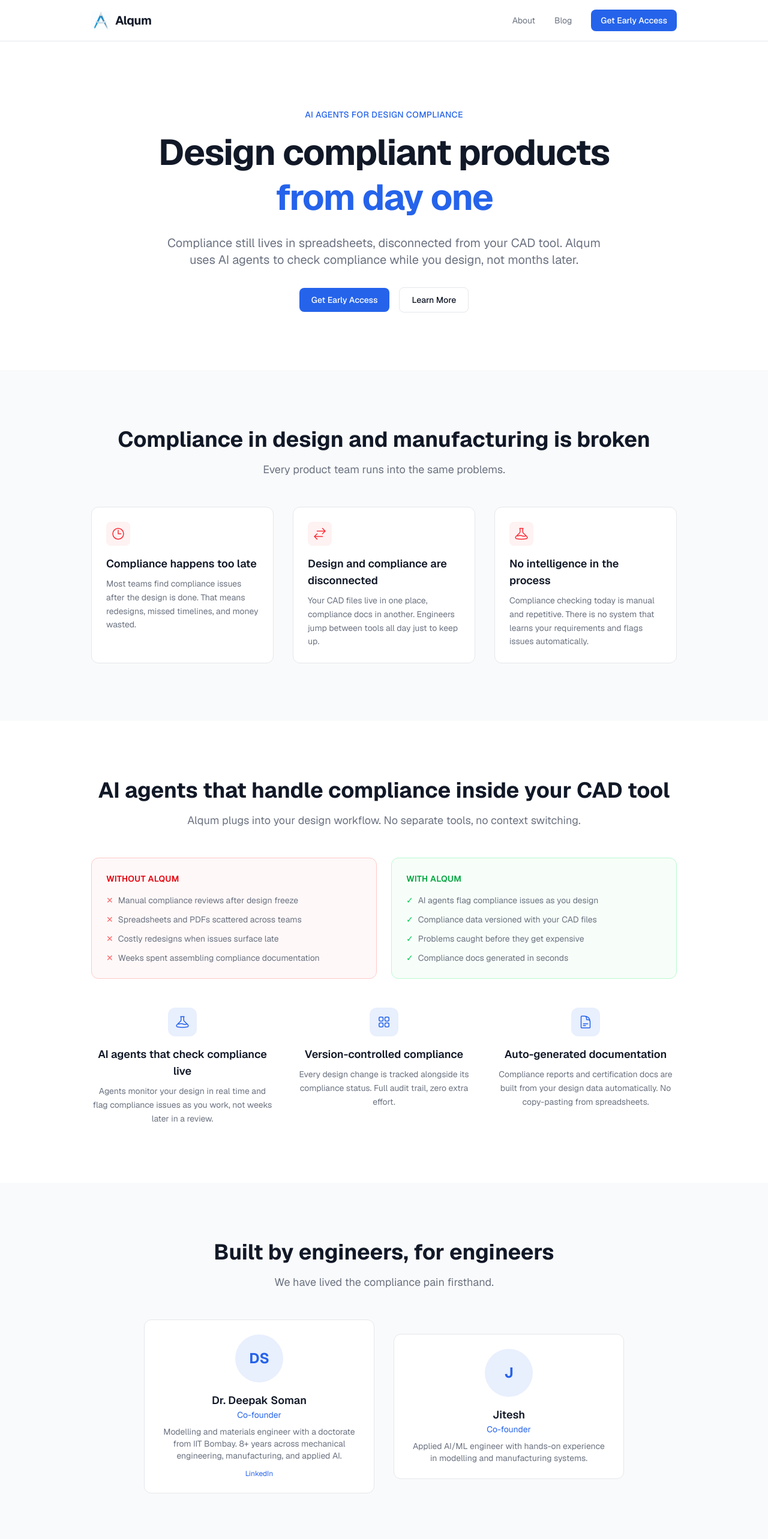
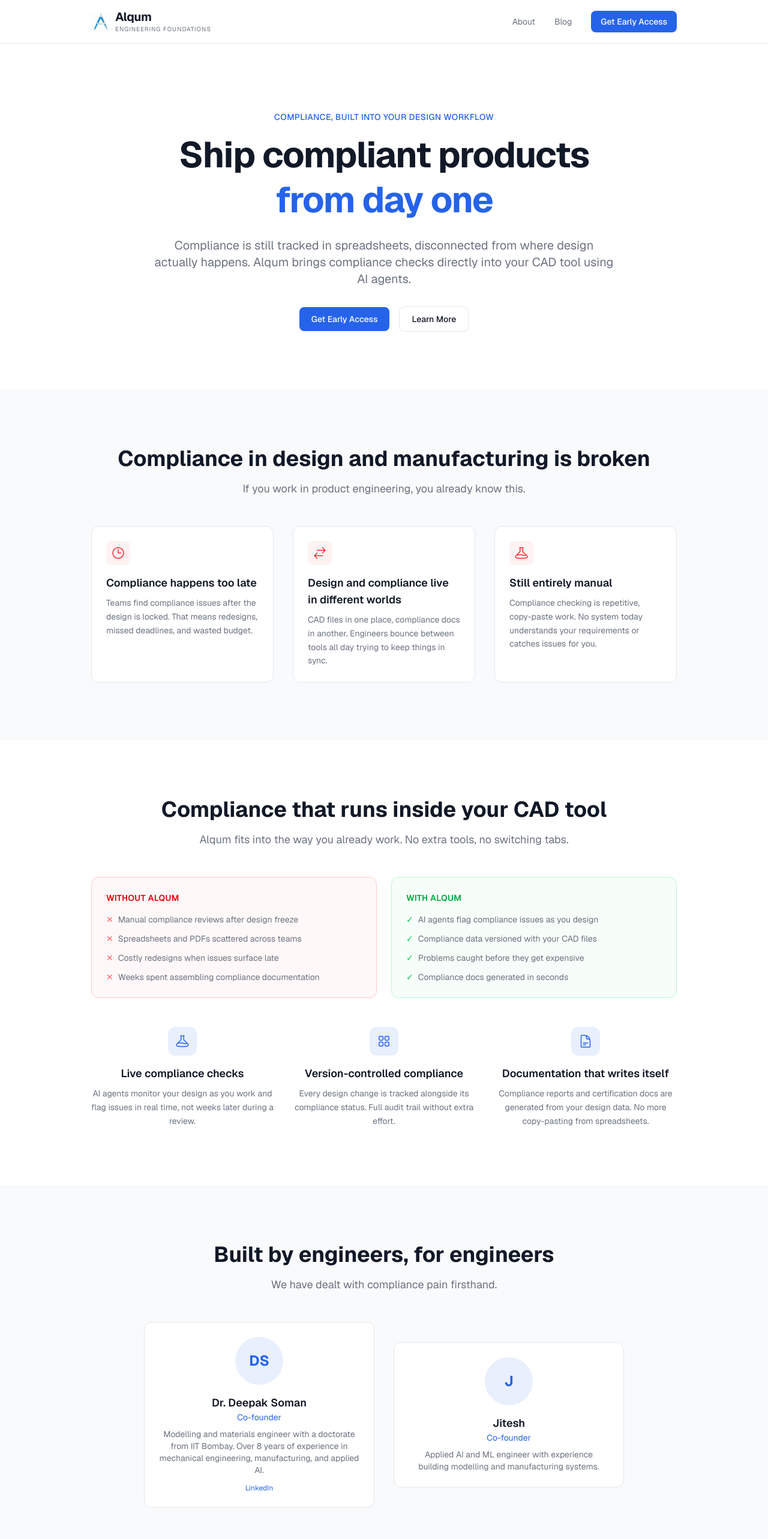
Before and after one commit to Alqum-web/alqum-web, a Next.js app: page / in a window 1280 px wide. Shown: the top 2566 px of the page at 60% size. Built offline with nearby package versions, Linux system fonts and the light colour scheme.

Commit message:
small improvements

```diff
--- a/src/app/about/page.tsx
+++ b/src/app/about/page.tsx
@@ -10,14 +10,14 @@
   {
     name: "Dr. Deepak Soman",
     role: "Co-founder",
-    bio: "Modelling and materials engineer with a doctorate from IIT Bombay. 8+ years in mechanical engineering, manufacturing, and applied AI.",
+    bio: "Modelling and materials engineer with a doctorate from IIT Bombay. Over 8 years of experience in mechanical engineering, manufacturing, and applied AI.",
     linkedin: "https://www.linkedin.com/in/deepak-soman-608b8566/",
     initials: "DS",
   },
   {
     name: "Jitesh",
     role: "Co-founder",
-    bio: "Applied AI/ML engineer with hands-on experience in modelling and manufacturing systems.",
+    bio: "Applied AI and ML engineer with experience building modelling and manufacturing systems.",
     linkedin: null,
     initials: "J",
   },
@@ -34,21 +34,21 @@
         <div className="mt-6 space-y-4 text-muted leading-relaxed">
           <p>
             Compliance slows down every design and manufacturing team. Engineers
-            spend too much of their week on compliance documentation when they
-            should be designing. And when compliance issues show up late, the
-            result is costly redesigns and delayed production.
+            spend hours on compliance documentation when they should be
+            designing. When issues surface late, the result is redesigns,
+            delays, and wasted budget.
           </p>
           <p>
-            We believe compliance should be part of the design process from the
+            We think compliance should be part of the design process from the
             start. Alqum uses AI agents to validate compliance directly inside
-            your CAD workflow, catching issues in real time and generating
-            documentation automatically.
+            the CAD workflow, catching issues in real time and generating
+            documentation as you go.
           </p>
           <p>
-            Long term, we want to build the collaboration and lifecycle management
-            platform for product engineering. Think GitHub meets Cursor, but for
-            CAD. We are starting with compliance because it is the most painful
-            and most neglected part of the process.
+            Longer term, we want to build the collaboration and lifecycle
+            management platform for product engineering. We are starting with
+            compliance because it is the most painful and most neglected part
+            of the process.
           </p>
         </div>
       </section>
--- a/src/components/home/CTA.tsx
+++ b/src/components/home/CTA.tsx
@@ -9,7 +9,7 @@
         </h2>
         <p className="mt-4 text-blue-100 md:text-lg">
           We are building Alqum for design and manufacturing teams
-          who are tired of compliance slowing them down. Join the waitlist.
+          who are tired of compliance slowing them down.
         </p>
         <div className="mt-8">
           <Button
--- a/src/components/home/Founders.tsx
+++ b/src/components/home/Founders.tsx
@@ -4,14 +4,14 @@
   {
     name: "Dr. Deepak Soman",
     role: "Co-founder",
-    bio: "Modelling and materials engineer with a doctorate from IIT Bombay. 8+ years across mechanical engineering, manufacturing, and applied AI.",
+    bio: "Modelling and materials engineer with a doctorate from IIT Bombay. Over 8 years of experience in mechanical engineering, manufacturing, and applied AI.",
     linkedin: "https://www.linkedin.com/in/deepak-soman-608b8566/",
     initials: "DS",
   },
   {
     name: "Jitesh",
     role: "Co-founder",
-    bio: "Applied AI/ML engineer with hands-on experience in modelling and manufacturing systems.",
+    bio: "Applied AI and ML engineer with experience building modelling and manufacturing systems.",
     linkedin: null,
     initials: "J",
   },
@@ -26,7 +26,7 @@
             Built by engineers, for engineers
           </h2>
           <p className="mt-4 text-muted md:text-lg">
-            We have lived the compliance pain firsthand.
+            We have dealt with compliance pain firsthand.
           </p>
         </div>
 
--- a/src/components/home/Hero.tsx
+++ b/src/components/home/Hero.tsx
@@ -5,15 +5,16 @@
     <section className="mx-auto max-w-5xl px-6 pt-20 pb-16 text-center md:pt-28 md:pb-24">
       <div className="mx-auto max-w-3xl">
         <p className="mb-4 text-sm font-medium text-primary tracking-wide uppercase">
-          AI agents for design compliance
+          Compliance, built into your design workflow
         </p>
         <h1 className="text-4xl font-bold leading-tight tracking-tight text-foreground md:text-5xl lg:text-6xl">
-          Design compliant products{" "}
+          Ship compliant products{" "}
           <span className="text-primary">from day one</span>
         </h1>
         <p className="mt-6 text-lg text-muted md:text-xl">
-          Compliance still lives in spreadsheets, disconnected from your CAD tool.
-          Alqum uses AI agents to check compliance while you design, not months later.
+          Compliance is still tracked in spreadsheets, disconnected from where
+          design actually happens. Alqum brings compliance checks directly into
+          your CAD tool using AI agents.
         </p>
         <div className="mt-8 flex flex-col items-center gap-4 sm:flex-row sm:justify-center">
           <Button href="/waitlist">Get Early Access</Button>
--- a/src/components/home/Problem.tsx
+++ b/src/components/home/Problem.tsx
@@ -2,7 +2,7 @@
   {
     title: "Compliance happens too late",
     description:
-      "Most teams find compliance issues after the design is done. That means redesigns, missed timelines, and money wasted.",
+      "Teams find compliance issues after the design is locked. That means redesigns, missed deadlines, and wasted budget.",
     icon: (
       <svg className="h-6 w-6 text-red-500" fill="none" viewBox="0 0 24 24" stroke="currentColor" strokeWidth={1.5}>
         <path strokeLinecap="round" strokeLinejoin="round" d="M12 6v6h4.5m4.5 0a9 9 0 11-18 0 9 9 0 0118 0z" />
@@ -10,9 +10,9 @@
     ),
   },
   {
-    title: "Design and compliance are disconnected",
+    title: "Design and compliance live in different worlds",
     description:
-      "Your CAD files live in one place, compliance docs in another. Engineers jump between tools all day just to keep up.",
+      "CAD files in one place, compliance docs in another. Engineers bounce between tools all day trying to keep things in sync.",
     icon: (
       <svg className="h-6 w-6 text-red-500" fill="none" viewBox="0 0 24 24" stroke="currentColor" strokeWidth={1.5}>
         <path strokeLinecap="round" strokeLinejoin="round" d="M7.5 21L3 16.5m0 0L7.5 12M3 16.5h13.5m0-13.5L21 7.5m0 0L16.5 12M21 7.5H7.5" />
@@ -20,9 +20,9 @@
     ),
   },
   {
-    title: "No intelligence in the process",
+    title: "Still entirely manual",
     description:
-      "Compliance checking today is manual and repetitive. There is no system that learns your requirements and flags issues automatically.",
+      "Compliance checking is repetitive, copy-paste work. No system today understands your requirements or catches issues for you.",
     icon: (
       <svg className="h-6 w-6 text-red-500" fill="none" viewBox="0 0 24 24" stroke="currentColor" strokeWidth={1.5}>
         <path strokeLinecap="round" strokeLinejoin="round" d="M9.75 3.104v5.714a2.25 2.25 0 01-.659 1.591L5 14.5M9.75 3.104c-.251.023-.501.05-.75.082m.75-.082a24.301 24.301 0 014.5 0m0 0v5.714c0 .597.237 1.17.659 1.591L19.8 15.3M14.25 3.104c.251.023.501.05.75.082M19.8 15.3l-1.57.393A9.065 9.065 0 0112 15a9.065 9.065 0 00-6.23.693L5 14.5m14.8.8l1.402 1.402c1.232 1.232.65 3.318-1.067 3.611A48.309 48.309 0 0112 21c-2.773 0-5.491-.235-8.135-.687-1.718-.293-2.3-2.379-1.067-3.61L5 14.5" />
@@ -40,7 +40,7 @@
             Compliance in design and manufacturing is broken
           </h2>
           <p className="mt-4 text-muted md:text-lg">
-            Every product team runs into the same problems.
+            If you work in product engineering, you already know this.
           </p>
         </div>
 
--- a/src/components/home/Solution.tsx
+++ b/src/components/home/Solution.tsx
@@ -1,8 +1,8 @@
 const features = [
   {
-    title: "AI agents that check compliance live",
+    title: "Live compliance checks",
     description:
-      "Agents monitor your design in real time and flag compliance issues as you work, not weeks later in a review.",
+      "AI agents monitor your design as you work and flag issues in real time, not weeks later during a review.",
     icon: (
       <svg className="h-6 w-6 text-primary" fill="none" viewBox="0 0 24 24" stroke="currentColor" strokeWidth={1.5}>
         <path strokeLinecap="round" strokeLinejoin="round" d="M9.75 3.104v5.714a2.25 2.25 0 01-.659 1.591L5 14.5M9.75 3.104c-.251.023-.501.05-.75.082m.75-.082a24.301 24.301 0 014.5 0m0 0v5.714c0 .597.237 1.17.659 1.591L19.8 15.3M14.25 3.104c.251.023.501.05.75.082M19.8 15.3l-1.57.393A9.065 9.065 0 0112 15a9.065 9.065 0 00-6.23.693L5 14.5m14.8.8l1.402 1.402c1.232 1.232.65 3.318-1.067 3.611A48.309 48.309 0 0112 21c-2.773 0-5.491-.235-8.135-.687-1.718-.293-2.3-2.379-1.067-3.61L5 14.5" />
@@ -12,7 +12,7 @@
   {
     title: "Version-controlled compliance",
     description:
-      "Every design change is tracked alongside its compliance status. Full audit trail, zero extra effort.",
+      "Every design change is tracked alongside its compliance status. Full audit trail without extra effort.",
     icon: (
       <svg className="h-6 w-6 text-primary" fill="none" viewBox="0 0 24 24" stroke="currentColor" strokeWidth={1.5}>
         <path strokeLinecap="round" strokeLinejoin="round" d="M3.75 6A2.25 2.25 0 016 3.75h2.25A2.25 2.25 0 0110.5 6v2.25a2.25 2.25 0 01-2.25 2.25H6a2.25 2.25 0 01-2.25-2.25V6zM3.75 15.75A2.25 2.25 0 016 13.5h2.25a2.25 2.25 0 012.25 2.25V18a2.25 2.25 0 01-2.25 2.25H6A2.25 2.25 0 013.75 18v-2.25zM13.5 6a2.25 2.25 0 012.25-2.25H18A2.25 2.25 0 0120.25 6v2.25A2.25 2.25 0 0118 10.5h-2.25a2.25 2.25 0 01-2.25-2.25V6zM13.5 15.75a2.25 2.25 0 012.25-2.25H18a2.25 2.25 0 012.25 2.25V18A2.25 2.25 0 0118 20.25h-2.25A2.25 2.25 0 0113.5 18v-2.25z" />
@@ -20,9 +20,9 @@
     ),
   },
   {
-    title: "Auto-generated documentation",
+    title: "Documentation that writes itself",
     description:
-      "Compliance reports and certification docs are built from your design data automatically. No copy-pasting from spreadsheets.",
+      "Compliance reports and certification docs are generated from your design data. No more copy-pasting from spreadsheets.",
     icon: (
       <svg className="h-6 w-6 text-primary" fill="none" viewBox="0 0 24 24" stroke="currentColor" strokeWidth={1.5}>
         <path strokeLinecap="round" strokeLinejoin="round" d="M19.5 14.25v-2.625a3.375 3.375 0 00-3.375-3.375h-1.5A1.125 1.125 0 0113.5 7.125v-1.5a3.375 3.375 0 00-3.375-3.375H8.25m0 12.75h7.5m-7.5 3H12M10.5 2.25H5.625c-.621 0-1.125.504-1.125 1.125v17.25c0 .621.504 1.125 1.125 1.125h12.75c.621 0 1.125-.504 1.125-1.125V11.25a9 9 0 00-9-9z" />
@@ -37,10 +37,10 @@
       <div className="mx-auto max-w-5xl px-6">
         <div className="text-center">
           <h2 className="text-3xl font-bold text-foreground md:text-4xl">
-            AI agents that handle compliance inside your CAD tool
+            Compliance that runs inside your CAD tool
           </h2>
           <p className="mt-4 text-muted md:text-lg">
-            Alqum plugs into your design workflow. No separate tools, no context switching.
+            Alqum fits into the way you already work. No extra tools, no switching tabs.
           </p>
         </div>
 
--- a/src/components/home/Traction.tsx
+++ b/src/components/home/Traction.tsx
@@ -1,8 +1,8 @@
 const highlights = [
   {
-    title: "Deep domain experience",
+    title: "We come from the industry",
     description:
-      "Our team brings 8+ years of hands-on work in mechanical engineering, manufacturing, and applied AI. We have lived this problem.",
+      "Our team has spent over 8 years working in mechanical engineering, manufacturing, and applied AI. We have seen this problem up close.",
     icon: (
       <svg className="h-6 w-6 text-primary" fill="none" viewBox="0 0 24 24" stroke="currentColor" strokeWidth={1.5}>
         <path strokeLinecap="round" strokeLinejoin="round" d="M4.26 10.147a60.438 60.438 0 00-.491 6.347A48.62 48.62 0 0112 20.904a48.62 48.62 0 018.232-4.41 60.46 60.46 0 00-.491-6.347m-15.482 0a50.636 50.636 0 00-2.658-.813A59.906 59.906 0 0112 3.493a59.903 59.903 0 0110.399 5.84c-.896.248-1.783.52-2.658.814m-15.482 0A50.717 50.717 0 0112 13.489a50.702 50.702 0 017.74-3.342" />
@@ -12,7 +12,7 @@
   {
     title: "Talking to real teams",
     description:
-      "We are in active conversations with design and manufacturing teams to understand how compliance actually works on the ground.",
+      "We are in active conversations with design and manufacturing teams to understand how compliance works on the ground today.",
     icon: (
       <svg className="h-6 w-6 text-primary" fill="none" viewBox="0 0 24 24" stroke="currentColor" strokeWidth={1.5}>
         <path strokeLinecap="round" strokeLinejoin="round" d="M18 18.72a9.094 9.094 0 003.741-.479 3 3 0 00-4.682-2.72m.94 3.198l.001.031c0 .225-.012.447-.037.666A11.944 11.944 0 0112 21c-2.17 0-4.207-.576-5.963-1.584A6.062 6.062 0 016 18.719m12 0a5.971 5.971 0 00-.941-3.197m0 0A5.995 5.995 0 0012 12.75a5.995 5.995 0 00-5.058 2.772m0 0a3 3 0 00-4.681 2.72 8.986 8.986 0 003.74.477m.94-3.197a5.971 5.971 0 00-.94 3.197" />
@@ -20,9 +20,9 @@
     ),
   },
   {
-    title: "AI-first from the start",
+    title: "Built around AI agents",
     description:
-      "We are building Alqum around AI agents from the ground up. Not bolting AI onto legacy tools, but designing the system to be agent-native.",
+      "Alqum is not AI bolted onto a legacy tool. We are building the system around agents from the ground up.",
     icon: (
       <svg className="h-6 w-6 text-primary" fill="none" viewBox="0 0 24 24" stroke="currentColor" strokeWidth={1.5}>
         <path strokeLinecap="round" strokeLinejoin="round" d="M9.75 3.104v5.714a2.25 2.25 0 01-.659 1.591L5 14.5M9.75 3.104c-.251.023-.501.05-.75.082m.75-.082a24.301 24.301 0 014.5 0m0 0v5.714c0 .597.237 1.17.659 1.591L19.8 15.3M14.25 3.104c.251.023.501.05.75.082M19.8 15.3l-1.57.393A9.065 9.065 0 0112 15a9.065 9.065 0 00-6.23.693L5 14.5m14.8.8l1.402 1.402c1.232 1.232.65 3.318-1.067 3.611A48.309 48.309 0 0112 21c-2.773 0-5.491-.235-8.135-.687-1.718-.293-2.3-2.379-1.067-3.61L5 14.5" />
@@ -40,8 +40,8 @@
             Why we are building this
           </h2>
           <p className="mt-4 text-muted md:text-lg">
-            Compliance in design and manufacturing is a massive, underserved problem
-            still handled with spreadsheets and manual processes.
+            Compliance in design and manufacturing is a large, underserved
+            problem that is still handled with spreadsheets and manual effort.
           </p>
         </div>
 
--- a/src/components/layout/Footer.tsx
+++ b/src/components/layout/Footer.tsx
@@ -10,7 +10,12 @@
           <div>
             <div className="flex items-center gap-2">
               <Image src="/logo.png" alt="Alqum" width={24} height={24} />
-              <span className="text-lg font-bold text-foreground">Alqum</span>
+              <div className="flex flex-col">
+                <span className="text-lg font-bold leading-tight text-foreground">Alqum</span>
+                <span className="text-[10px] tracking-widest uppercase text-muted">
+                  Engineering foundations
+                </span>
+              </div>
             </div>
             <p className="mt-2 max-w-xs text-sm text-muted">
               AI-powered compliance for design and manufacturing teams.
--- a/src/components/layout/Nav.tsx
+++ b/src/components/layout/Nav.tsx
@@ -12,9 +12,14 @@
       <div className="mx-auto flex max-w-5xl items-center justify-between px-6 py-4">
         <Link href="/" className="flex items-center gap-2">
           <Image src="/logo.png" alt="Alqum" width={32} height={32} />
-          <span className="text-xl font-bold tracking-tight text-foreground">
-            Alqum
-          </span>
+          <div className="flex flex-col">
+            <span className="text-xl font-bold tracking-tight leading-tight text-foreground">
+              Alqum
+            </span>
+            <span className="text-[10px] tracking-widest uppercase text-muted">
+              Engineering foundations
+            </span>
+          </div>
         </Link>
 
         {/* Desktop */}
```
